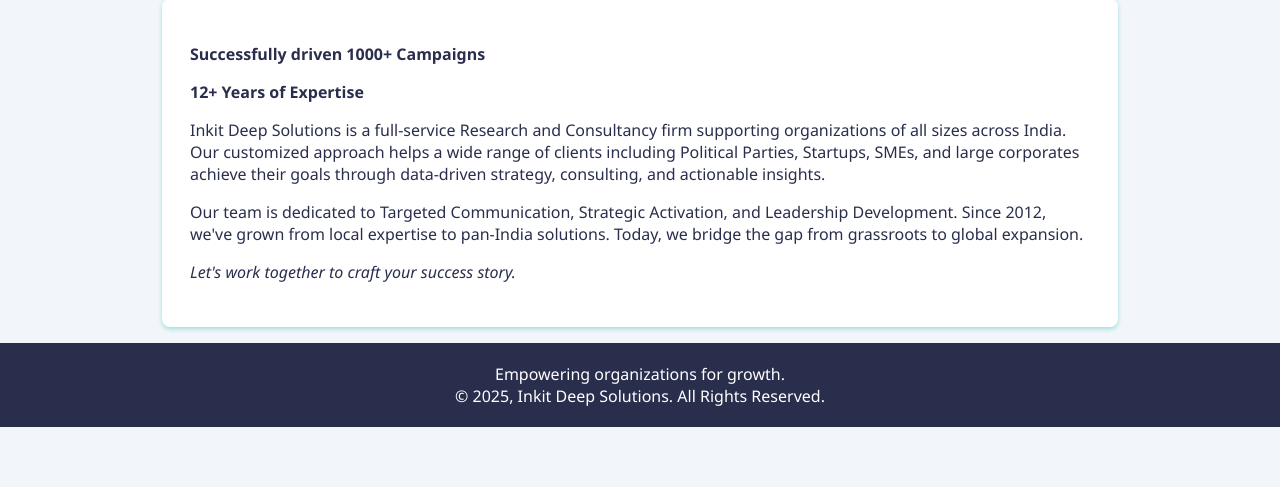
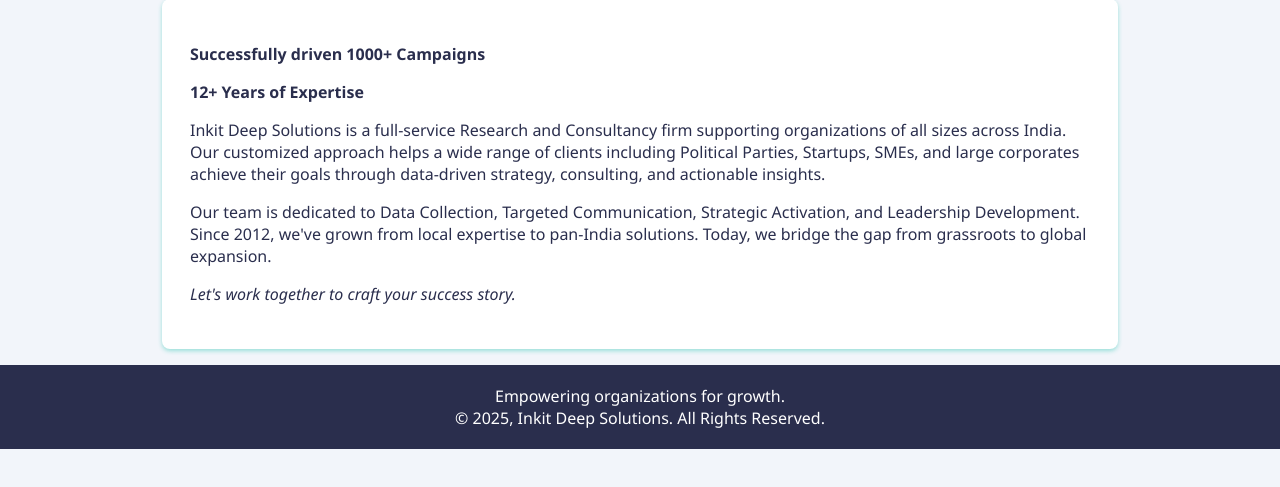
Before and after one commit to redroboart/Inkit-deepsolutions, a plain HTML site: page about.html in a window 1280 px wide. Shown: the part 159-646 px from the top of the page. Drawn offline with Linux system fonts and the light colour scheme.

Commit message:
Update about.html

```diff
--- a/about.html
+++ b/about.html
@@ -26,9 +26,9 @@
     <div class="section card">
         <p><strong>Successfully driven 1000+ Campaigns</strong></p>
         <p><strong>12+ Years of Expertise</strong></p>
-        <p>Inkit Deep Solutions is a full-service Research and  Consultancy firm supporting organizations of all sizes across India.
+        <p>Inkit Deep Solutions is a full-service Research and Consultancy firm supporting organizations of all sizes across India.
         Our customized approach helps a wide range of clients including Political Parties, Startups, SMEs, and large corporates achieve their goals through data-driven strategy, consulting, and actionable insights.</p>
-        <p>Our team is dedicated to Targeted Communication, Strategic Activation, and Leadership Development. Since 2012, we've grown from local expertise to pan-India solutions. Today, we bridge the gap from grassroots to global expansion.</p>
+        <p>Our team is dedicated to Data Collection, Targeted Communication, Strategic Activation, and Leadership Development. Since 2012, we've grown from local expertise to pan-India solutions. Today, we bridge the gap from grassroots to global expansion.</p>
         <p><em>Let's work together to craft your success story.</em></p>
     </div>
     <footer>
```
